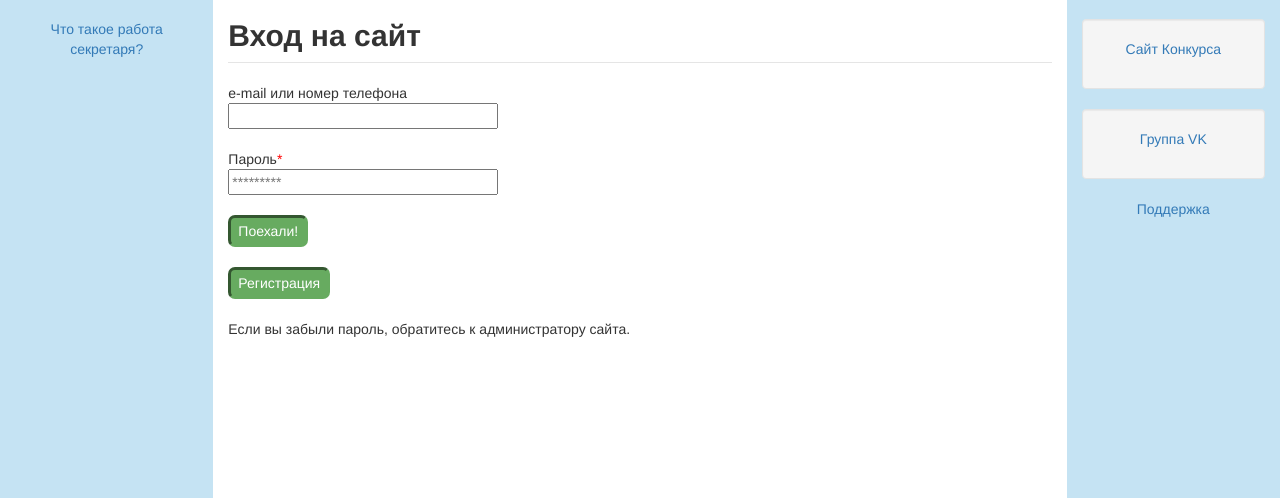
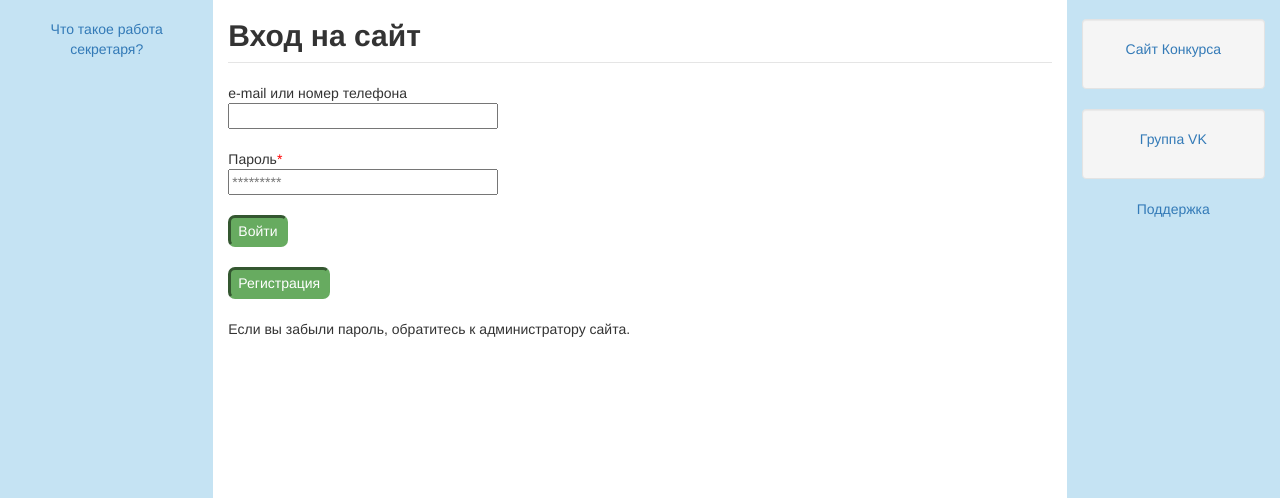
Before and after one commit to naleont/secretary_site, a Flask app: page /login in a window 1280 px wide. Shown: the part 53-551 px from the top of the page. Run offline with Flask 2, Linux system fonts and the light colour scheme; some libraries are stand-ins or nearby versions.

Commit message:
user_management

```diff
--- a/templates/registration, logging and applications/login.html
+++ b/templates/registration, logging and applications/login.html
@@ -29,7 +29,7 @@ password (неверный пароль) или False (ошибка не выв
     </fieldset>
   </form>
 
-    <button type="submit" value="submit" form="login">Поехали!</button><br><br>
+    <button type="submit" value="submit" form="login">Войти</button><br><br>
 <!--    <a href="/reset_password"><button type="button">Все забыл спасите</button></a><br><br>-->
     <a href="/register"><button type="button">Регистрация</button></a><br><br>
   <p>Если вы забыли пароль, обратитесь к администратору сайта.</p>
--- a/templates/registration, logging and applications/registration_form.html
+++ b/templates/registration, logging and applications/registration_form.html
@@ -45,7 +45,7 @@
 
             <tr><td colspan="2">
 
-                <input class="button" type="submit" value="Отправить">
+                <input class="button" type="submit" value="Зарегистрироваться">
             </td></tr>
         </table>
     </fieldset>
```
